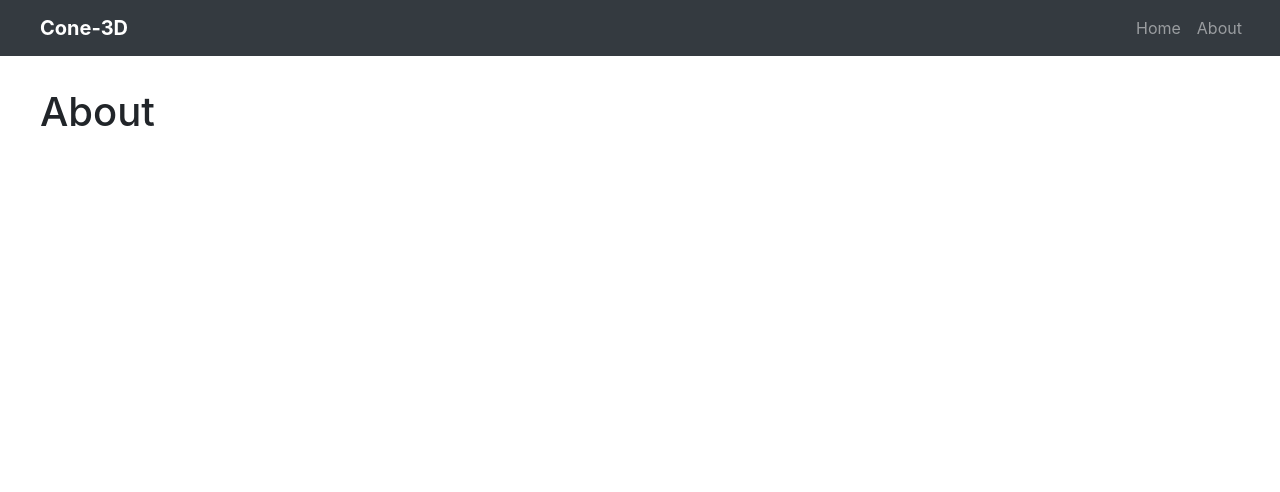
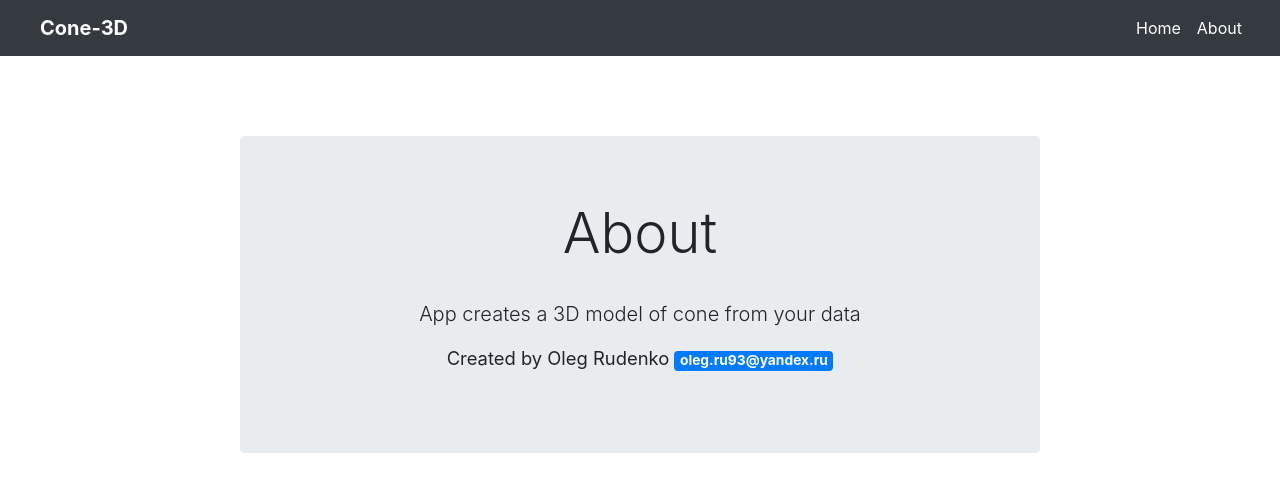
Before and after one commit to mefistodevelop/cone-3d, a React app: page /about in a window 1280 px wide. Shown: the top 492 px of the page. Built offline with nearby package versions, Linux system fonts and the light colour scheme.

Commit message:
feat: add About page

```diff
--- a/src/client/App.js
+++ b/src/client/App.js
@@ -2,6 +2,7 @@ import React from 'react';
 import { Route, Switch } from 'react-router-dom';
 import './App.scss';
 import { Header } from './components/Header/Header';
+import { About } from './pages/About/About';
 import { ErrorPage } from './pages/ErrorPage/ErrorPage';
 import { Home } from './pages/Home/Home';
 
@@ -11,7 +12,7 @@ export const App = () => (
     <div className="App__container">
       <Switch>
         <Route exact path="/" render={() => <Home />} />
-        <Route path="/about" render={() => <h1>About</h1>} />
+        <Route path="/about" render={() => <About />} />
         <Route path="/*" render={() => <ErrorPage />} />
       </Switch>
     </div>
--- a/src/client/components/Header/Header.jsx
+++ b/src/client/components/Header/Header.jsx
@@ -17,10 +17,10 @@ export const Header = () => (
 
         <Navbar.Collapse className="header__colapse" id="basic-navbar-nav">
           <Nav className="mr-auto header__navigation-list">
-            <NavLink className="nav-link" to="/home">
+            <NavLink className="nav-link" to="/">
               Home
             </NavLink>
-            <NavLink className="nav-link" to="/link">
+            <NavLink className="nav-link" to="/about">
               About
             </NavLink>
           </Nav>
--- /dev/null
+++ b/src/client/pages/About/About.jsx
@@ -0,0 +1,19 @@
+import React from 'react';
+import './About.scss';
+
+export const About = () => (
+  <div className="about">
+    <div className="jumbotron">
+      <h1 className="display-4 about__title">About</h1>
+      <p className="lead about__subtitle">
+        App creates a 3D model of cone from your data
+      </p>
+      <p className="about__author">
+        Created by Oleg Rudenko&nbsp;
+        <a className="badge badge-primary" href="mailto:oleg.ru93@yandex.ru">
+          oleg.ru93@yandex.ru
+        </a>
+      </p>
+    </div>
+  </div>
+);
--- /dev/null
+++ b/src/client/pages/About/About.scss
@@ -0,0 +1,29 @@
+.about {
+  margin: 0 auto;
+  padding-top: 3rem;
+  max-width: 50rem;
+  width: 100%;
+  text-align: center;
+
+  &__title {
+    margin-bottom: 2rem;
+
+    @media (max-width: 992px) {
+      font-size: 2.5rem;
+    }
+
+    @media (max-width: 768px) {
+      font-size: 2rem;
+    }
+  }
+
+  &__subtitle {
+    @media (max-width: 768px) {
+      font-size: 1.2rem;
+    }
+  }
+
+  &__author {
+    font-size: 1.15rem;
+  }
+}
```
